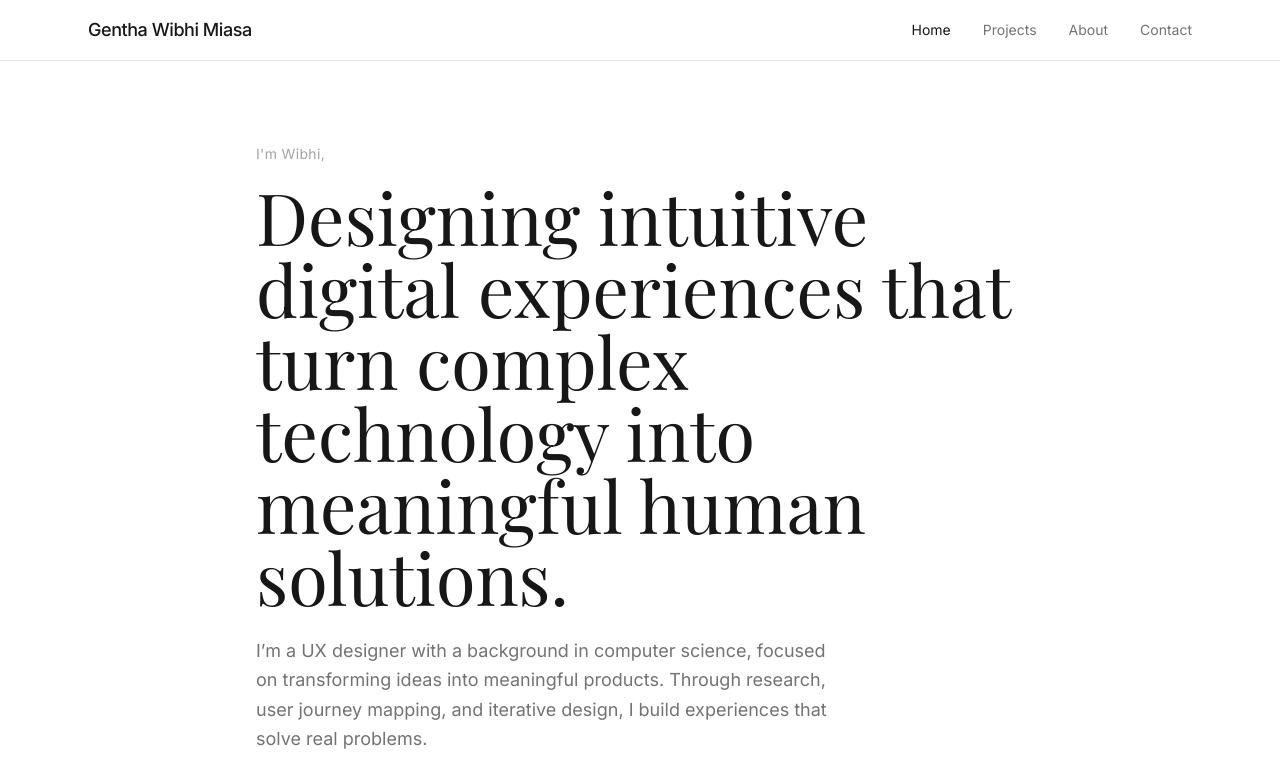
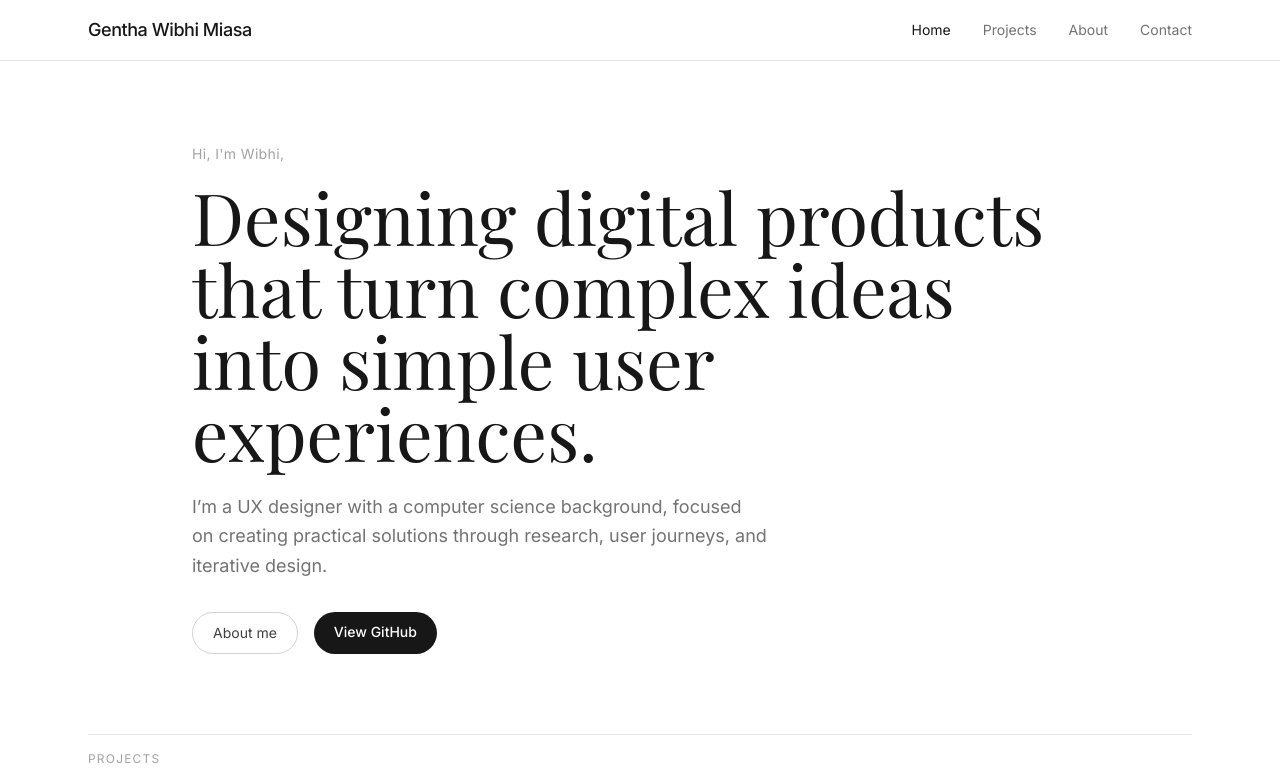
Before and after one commit to wibhi-miasa/wibhi-miasa.github.io, a React (Vite) app: page /#/ in a window 1280 px wide. Shown: the top 783 px of the page. Built offline with nearby package versions, Linux system fonts and the light colour scheme; a web font is replaced by a local one.

Commit message:
update hero section

```diff
--- a/src/pages/Home.tsx
+++ b/src/pages/Home.tsx
@@ -10,13 +10,13 @@ export default function Home() {
       <section className="min-h-[80vh] flex items-center">
         <div className="max-w-6xl mx-auto px-6 py-20">
           <p className="text-sm text-neutral-400 mb-4 tracking-wide">
-            I'm {personalInfo.name.split(' ')[1]},
+            Hi, I'm {personalInfo.name.split(' ')[1]},
           </p>
-          <h1 className="font-serif text-4xl md:text-6xl lg:text-7xl leading-tight text-neutral-900 max-w-3xl mb-6">
-            Designing intuitive digital experiences that turn complex technology into meaningful human solutions.
+          <h1 className="font-serif text-4xl md:text-6xl lg:text-7xl leading-tight text-neutral-900 max-w-4xl mb-6">
+            Designing digital products that turn complex ideas into simple user experiences.
           </h1>
           <p className="text-neutral-500 max-w-xl text-lg leading-relaxed mb-8">
-            I’m a UX designer with a background in computer science, focused on transforming ideas into meaningful products. Through research, user journey mapping, and iterative design, I build experiences that solve real problems.
+           I’m a UX designer with a computer science background, focused on creating practical solutions through research, user journeys, and iterative design.
           </p>
           <div className="flex gap-4">
             <Link
--- a/src/pages/Projects.tsx
+++ b/src/pages/Projects.tsx
@@ -7,7 +7,7 @@ export default function Projects() {
       <section className="max-w-6xl mx-auto px-6 pt-20 pb-16">
         <h1 className="font-serif text-4xl md:text-5xl text-neutral-900 mb-4">Projects</h1>
         <p className="text-neutral-500 text-lg max-w-2xl mb-12">
-          A selection of research and engineering work spanning formal methods, machine learning, and software development.
+          A selection of projects exploring how design and technology can improve everyday experiences.
         </p>
 
         <div className="grid grid-cols-1 md:grid-cols-2 gap-6">
```
